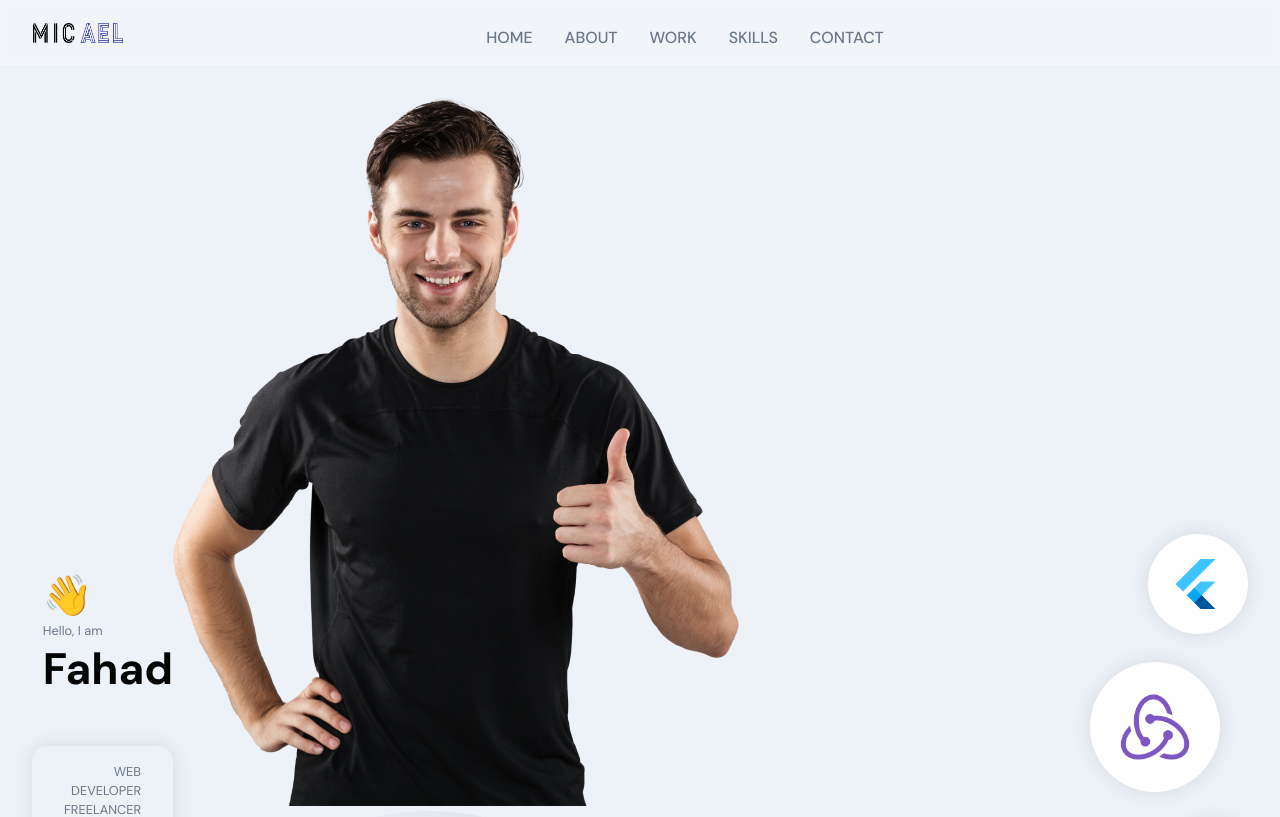
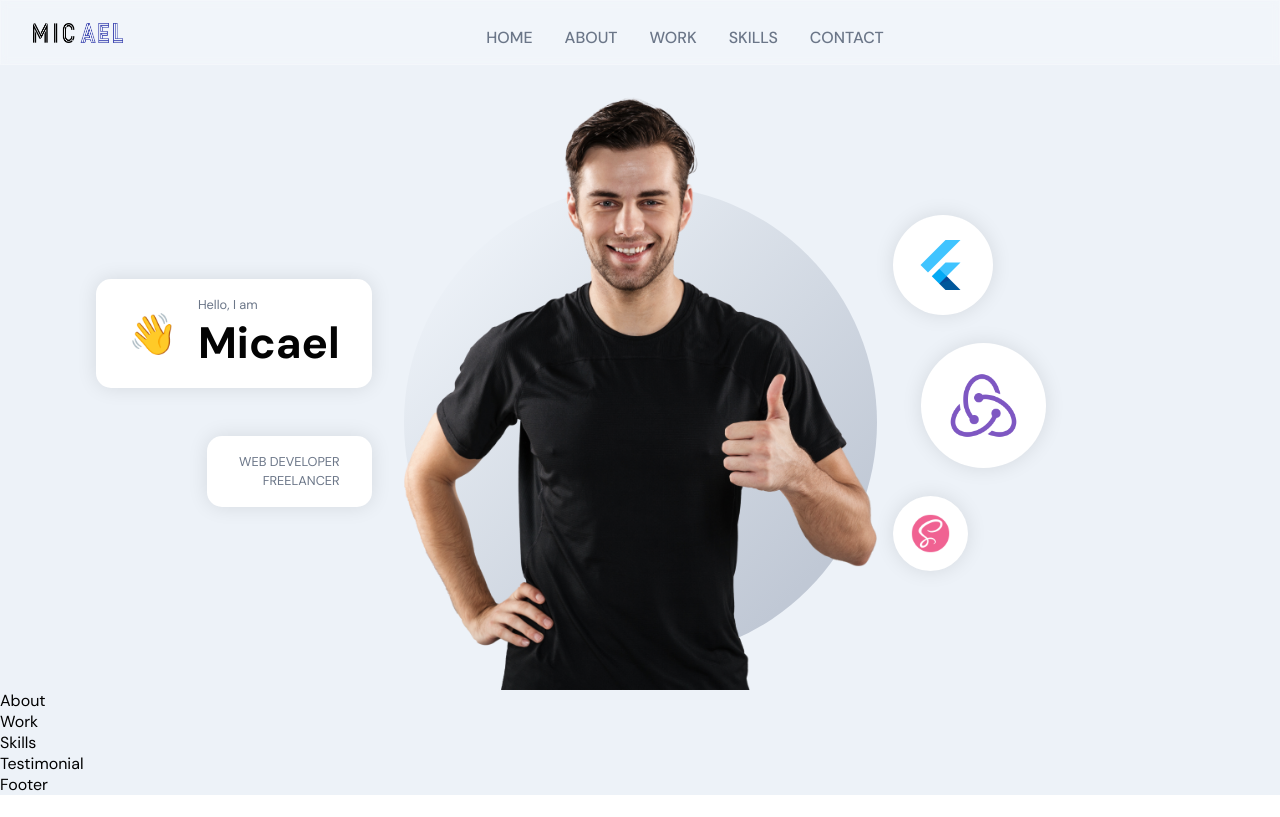
Before and after one commit to FahadHameed89/Portfolio-React-Sanity, a React (Create React App) app in the folder frontend_react/: page / in a window 1280 px wide. Shown: the top 817 px of the page. Built offline with nearby package versions, Linux system fonts and the light colour scheme.

Commit message:
Completed header sections jsx and scss

```diff
--- a/frontend_react/src/container/Header/Header.jsx
+++ b/frontend_react/src/container/Header/Header.jsx
@@ -1,5 +1,6 @@
-import React from 'react'
+import React from 'react';
 import { motion } from 'framer-motion';
+
 import { images } from '../../constants';
 import './Header.scss';
 
@@ -9,68 +10,61 @@ const scaleVariants = {
     opacity: [0, 1],
     transition: {
       duration: 1,
-      ease: 'easeInOut'
-    }
-  }
-}
+      ease: 'easeInOut',
+    },
+  },
+};
 
-const Header = () => {
-  return (
-    <div id="home" className='app__header app__flex'>
+const Header = () => (
+  <div className="app__header app__flex">
     <motion.div
-        whileInView={{ x: [-100, 0], opacity: [0, 1]}}
-        transition={{ duration: 0.8 }}
-        className='app__header-info'
+      whileInView={{ x: [-100, 0], opacity: [0, 1] }}
+      transition={{ duration: 0.5 }}
+      className="app__header-info"
     >
-        <div className='app__header-badge'>
-          <div classname='badge-cmp app__flex'>
+      <div className="app__header-badge">
+        <div className="badge-cmp app__flex">
           <span>👋</span>
-            <div stle={{ marginLeft: 20 }}>
-              <p className='p-text'>Hello, I am</p>
-              <h1 className='head-text'>Fahad</h1>
+          <div style={{ marginLeft: 20 }}>
+            <p className="p-text">Hello, I am</p>
+            <h1 className="head-text">Micael</h1>
           </div>
         </div>
 
-          <div className='tag-cmp app__flex'>
-           <p className='p-text'>Web Developer</p>
-           <p className='p-text'>Freelancer</p>
-           <p className='p-text'>UI Designer</p>
+        <div className="tag-cmp app__flex">
+          <p className="p-text">Web Developer</p>
+          <p className="p-text">Freelancer</p>
         </div>
       </div>
     </motion.div>
 
-
     <motion.div
-        whileInView={{ opacity: [0, 1]}}
-        transition={{ duration: 0.8, delayChildren: 0.5 }}
-        className='app__header-img'
+      whileInView={{ opacity: [0, 1] }}
+      transition={{ duration: 0.5, delayChildren: 0.5 }}
+      className="app__header-img"
     >
-        <img src={images.profile} alt='profile_bg' />
+      <img src={images.profile} alt="profile_bg" />
       <motion.img
-          whileInView={{ scale: [0, 1]}}
+        whileInView={{ scale: [0, 1] }}
         transition={{ duration: 1, ease: 'easeInOut' }}
-          className="app__header-img"
         src={images.circle}
-          alt="profile.circle"
-          classname="overlay_circle"
+        alt="profile_circle"
+        className="overlay_circle"
       />
     </motion.div>
 
     <motion.div
-        variant={ scaleVariants }
+      variants={scaleVariants}
       whileInView={scaleVariants.whileInView}
       className="app__header-circles"
     >
       {[images.flutter, images.redux, images.sass].map((circle, index) => (
-          <div classname="circle-cmp app__flex" key={`circle-${index}`}>
-            <img src={circle} alt="circle" />
+        <div className="circle-cmp app__flex" key={`circle-${index}`}>
+          <img src={circle} alt="profile_bg" />
         </div>
-
       ))}
-
     </motion.div>
   </div>
-  )
-}
+);
 
-export default Header
+export default Header;
--- a/frontend_react/src/container/Header/Header.scss
+++ b/frontend_react/src/container/Header/Header.scss
@@ -1,10 +1,11 @@
 #home {
     position: relative;
-    background: url('../../assets/bgIMG.png');
+    background: url("../../assets/bgIMG.png");
     background-size: cover;
+    background-position: center;
     background-repeat: repeat;
-    background-position: center;
 
+    // disable the default padding styles
     .app__wrapper {
       padding: 0;
 
@@ -20,14 +21,16 @@
     height: 100%;
     flex-direction: row;
 
-    padding: 6rem 2rem 0;
+    padding: 6rem 2rem 0rem;
 
     @media screen and (min-width: 2000px) {
       padding-top: 8rem;
     }
+
     @media screen and (max-width: 1200px) {
       flex-direction: column;
     }
+
     @media screen and (max-width: 450px) {
       padding: 6rem 1rem 2rem;
     }
@@ -41,10 +44,11 @@
     align-items: flex-start;
     height: 100%;
 
-    @media screen and (max-width: 2000px) {
+    margin: 0 2rem;
+
+    @media screen and (max-width: 1200px) {
       width: 100%;
       margin-right: 0rem;
-
     }
   }
 
@@ -55,14 +59,15 @@
     align-items: flex-end;
     flex-direction: column;
 
-    .badge-cmp, .tag-cmp {
+    .badge-cmp,
+    .tag-cmp {
       padding: 1rem 2rem;
-        border: var(--white-color);
+      background: var(--white-color);
       border-radius: 15px;
       flex-direction: row;
       width: auto;
 
-        box-shadow: 0 0 20px rgba(0, 0, 0, 0.1);
+      box-shadow: 0px 0px 20px rgba(0, 0, 0, 0.1);
     }
 
     .tag-cmp {
@@ -95,38 +100,99 @@
     display: flex;
     flex-direction: column;
     justify-content: space-evenly;
-    align-items: flex-end;
+    align-items: flex-start;
     height: 100%;
+    margin-left: 1rem;
 
     div {
       width: 100px;
       height: 100px;
-        display: flex;
-        justify-content: center;
-        align-items: center;
       border-radius: 50%;
+
       background: var(--white-color);
-        box-shadow: 0 0 20px rgba(0, 0, 0, 0.1);
-        margin-left: 1rem;
+      box-shadow: 0px 0px 20px rgba(0, 0, 0, 0.1);
 
       img {
         width: 60%;
         height: 60%;
-
       }
     }
+
+    // circles with different height & width
 
     div:nth-child(1) {
       width: 100px;
       height: 100px;
     }
+
     div:nth-child(2) {
       margin: 1.75rem;
-        width: 130px;
-        height: 130px;
+      width: 125px;
+      height: 125px;
     }
+
     div:nth-child(3) {
-        width: 70px;
-        height: 70px;
+      width: 75px;
+      height: 75px;
+    }
+
+    @media screen and (min-width: 2000px) {
+        div:nth-child(1) {
+        width: 200px;
+        height: 200px;
+    }
+
+        div:nth-child(2) {
+        width: 300px;
+        height: 300px;
+    }
+
+      div:nth-child(3) {
+        width: 400px;
+        height: 400px;
+    }
+
+
+    }
+
+    @media screen and (max-width: 1200px) {
+      width: 100%;
+      flex-direction: row;
+      flex-wrap: wrap;
+      margin-left: 0;
+
+      div {
+        margin: 1rem;
       }
     }
+  }
+
+  .app__header-img {
+    flex: 1;
+    height: 100%;
+
+    display: flex;
+    justify-content: flex-end;
+    align-items: flex-end;
+    position: relative;
+
+    img {
+      width: 100%;
+      object-fit: contain;
+      z-index: 1;
+    }
+
+    .overlay_circle {
+      position: absolute;
+      left: 0;
+      right: 0;
+      bottom: 0;
+      z-index: 0;
+      width: 100%;
+      height: 90%;
+    }
+
+    @media screen and (max-width: 1200px) {
+      margin: 2rem 0;
+    }
+  }
```
Lines whose indentation alone changed are shown as unchanged.
